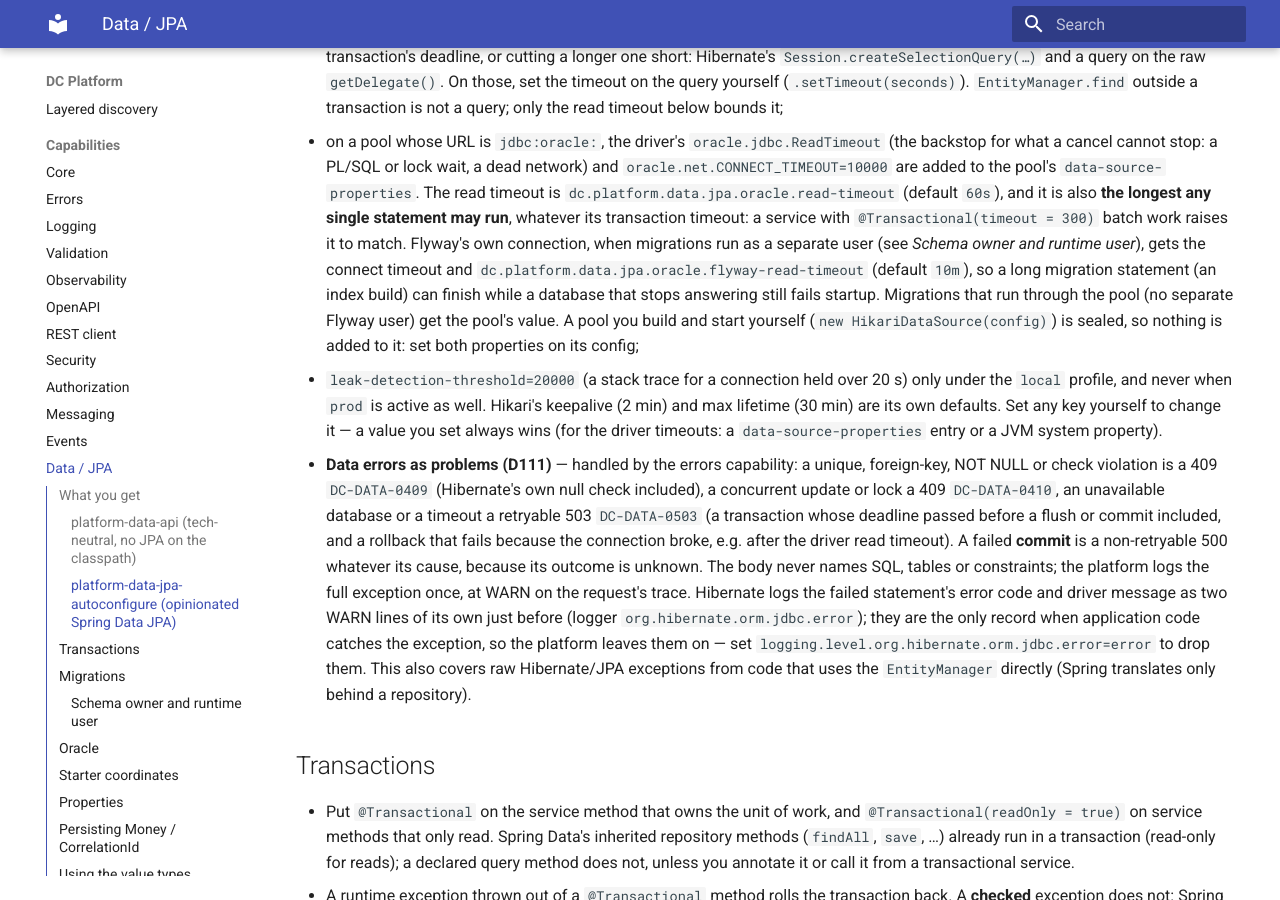
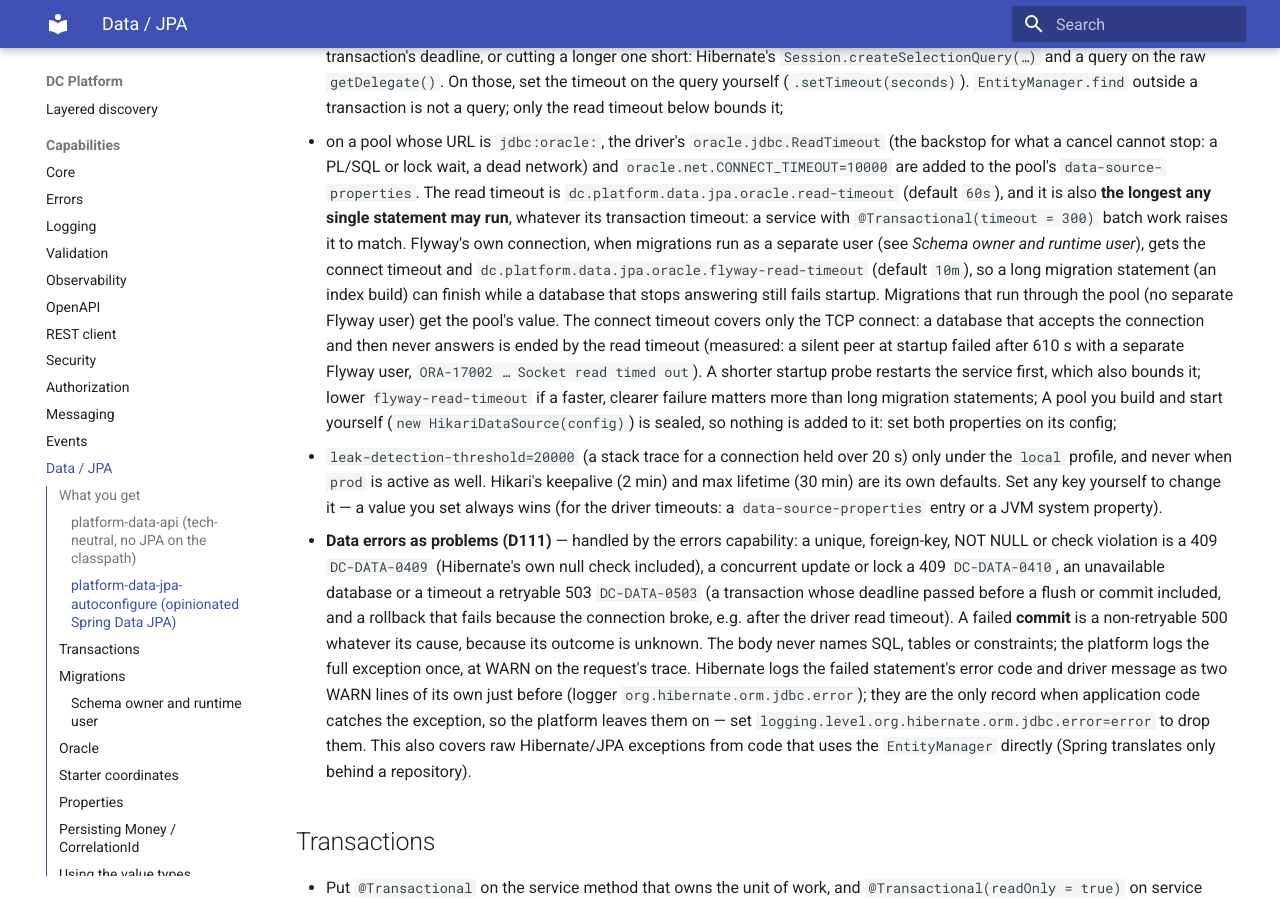
Before and after one commit to muhammadallee/dc-platform, an MkDocs documentation site: the page built from docs/modules/data.md, in a window 1280 px wide and 900 px high, scrolled down 1293 px. Built offline with MkDocs 1.6.1 and Material for MkDocs 9.7.7, drawn with Linux system fonts in a browser that asks for light colours.

Commit message:
test(hardening): AC14 silent start against a peer that never answers; data.md records 610 s
Through Toxiproxy, Oracle's listener closes a handshake it never completes
(inbound connect timeout, about 60 s) and the close reaches the client, so
the earlier silent-start case measured the server, not the client bounds.
A busybox nc peer that accepts and holds the socket shows the client side:
the connect timeout covers only the TCP connect, and Flyway's 10 min read
timeout ends the handshake (610 s, ORA-17002 Socket read timed out).

[hardening phase-03 gate F]

Co-Authored-By: Claude Opus 5.5 <noreply@anthropic.com>
Claude-Session: https://claude.ai/code/session_0131grQ6pUwFCGZox6ekZHiA

```diff
--- a/docs/modules/data.md
+++ b/docs/modules/data.md
@@ -60,7 +60,11 @@ a `Money` attribute converter, and a Flyway-presence guard — all on by default
     *Schema owner and runtime user*), gets the connect timeout and
     `dc.platform.data.jpa.oracle.flyway-read-timeout` (default `10m`), so a long migration statement (an
     index build) can finish while a database that stops answering still fails startup. Migrations that run
-    through the pool (no separate Flyway user) get the pool's value. A pool you build and start yourself (`new HikariDataSource(config)`) is sealed, so
+    through the pool (no separate Flyway user) get the pool's value. The connect timeout covers only the
+    TCP connect: a database that accepts the connection and then never answers is ended by the read timeout
+    (measured: a silent peer at startup failed after 610 s with a separate Flyway user, `ORA-17002 … Socket
+    read timed out`). A shorter startup probe restarts the service first, which also bounds it; lower
+    `flyway-read-timeout` if a faster, clearer failure matters more than long migration statements; A pool you build and start yourself (`new HikariDataSource(config)`) is sealed, so
     nothing is added to it: set both properties on its config;
   - `leak-detection-threshold=20000` (a stack trace for a connection held over 20 s) only under the
     `local` profile, and never when `prod` is active as well.
```
Also changed, not shown: CHANGELOG.md (+2 -1 lines), 1 other file.
